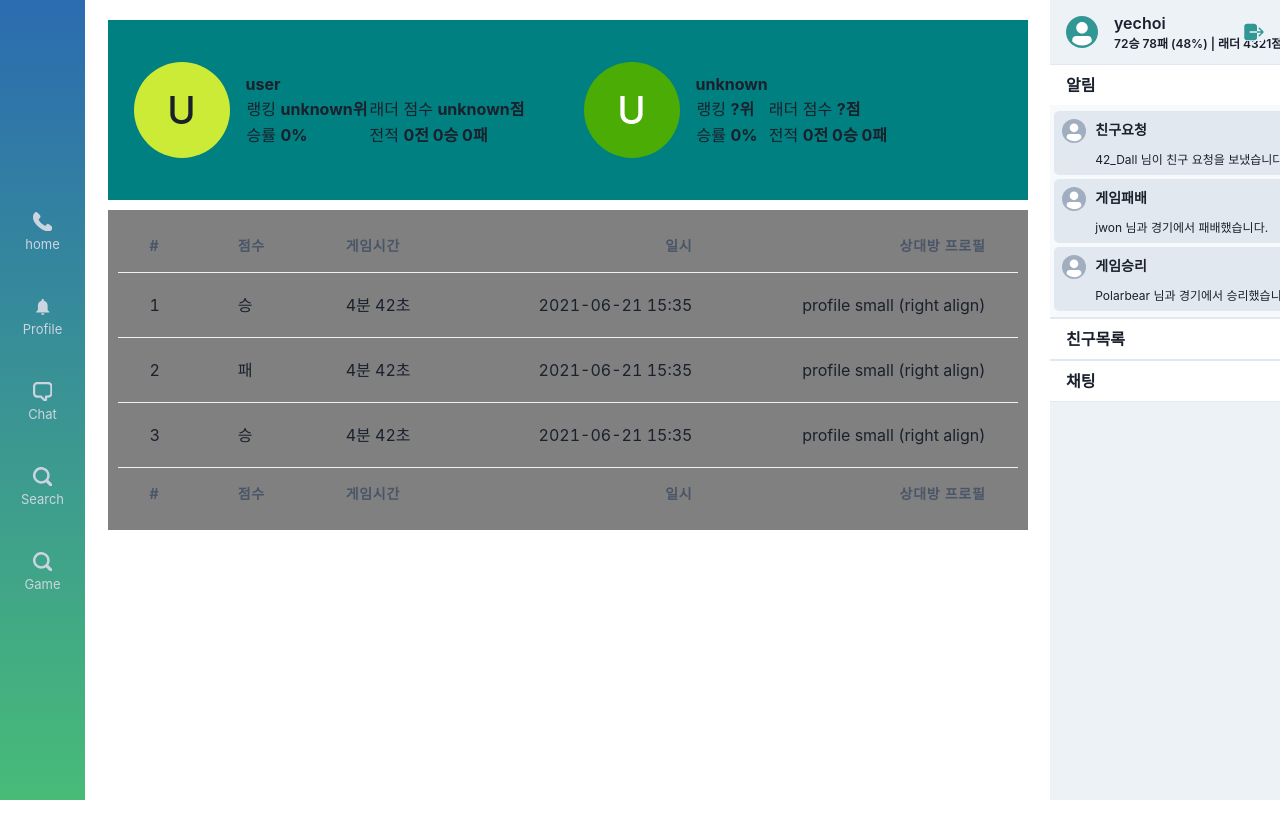
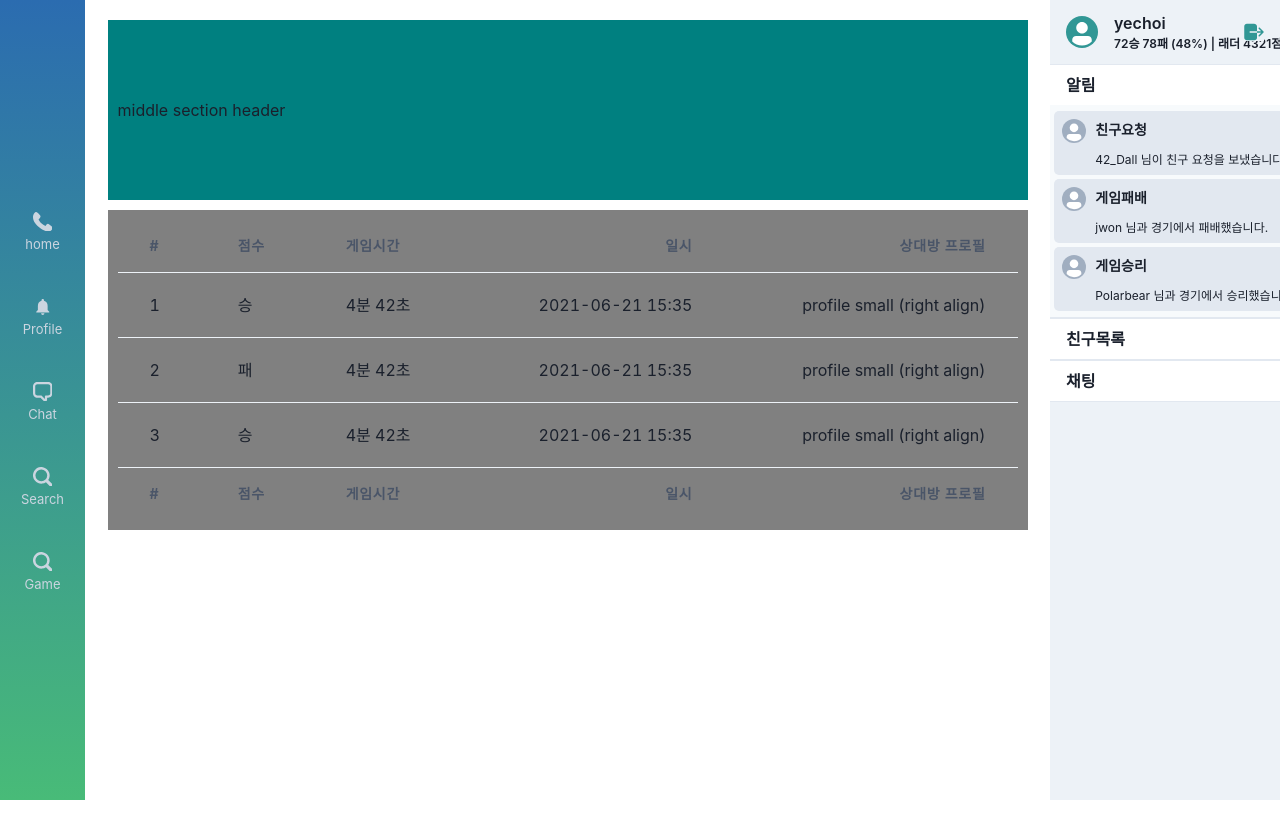
Before and after one commit to transcendence42/ft_transcendence, a React (Create React App) app in the folder front/: page /profile in a window 1280 px wide. Shown: the top 838 px of the page. Built offline with nearby package versions, Linux system fonts and the light colour scheme.

Commit message:
refactor: delete MiddleSectionHeader & add MainPageHeader

```diff
--- /dev/null
+++ b/front/src/UI/organisms/MainPageHeader/index.tsx
@@ -0,0 +1,19 @@
+import React from 'react';
+import MainButtons from '../../molecules/MainButtons';
+import ProfileLarge from '../../molecules/ProfileLarge';
+import { Box } from '@chakra-ui/react';
+
+const MainPageHeader = () => {
+  return (
+    <>
+      <Box width="50%">
+        <ProfileLarge />
+      </Box>
+      <Box width="50%">
+        <MainButtons />
+      </Box>
+    </>
+  );
+};
+
+export default MainPageHeader;
--- a/front/src/UI/organisms/MiddleSectionHeader/index.tsx
+++ /dev/null
@@ -1,46 +0,0 @@
-import React, { ReactNode } from 'react';
-import { Flex, Box } from '@chakra-ui/react';
-import ProfileLarge from '../../molecules/ProfileLarge';
-
-interface MiddleSectionHeaderProps {
-  name?: string;
-  imageSrc?: string;
-  ranking?: string;
-  ladderScore?: string;
-  winningPercentage?: number;
-  totalWin?: number;
-  totalLose?: number;
-  rightComponent?: ReactNode;
-}
-
-const dummyRightcomponent = <div>dummy right</div>;
-
-const MiddleSectionHeader = ({
-  name = 'user',
-  imageSrc = '',
-  ranking = 'unknown',
-  ladderScore = 'unknown',
-  winningPercentage = 0,
-  totalWin = 0,
-  totalLose = 0,
-  rightComponent = dummyRightcomponent,
-}: MiddleSectionHeaderProps) => {
-  return (
-    <Flex height="160px" flexDirection="row" alignItems="center">
-      <Box width="50%">
-        <ProfileLarge
-          name={name}
-          imageSrc={imageSrc}
-          ranking={ranking}
-          ladderScore={ladderScore}
-          winningPercentage={winningPercentage}
-          totalWin={totalWin}
-          totalLose={totalLose}
-        />
-      </Box>
-      <Box width="50%">{rightComponent}</Box>
-    </Flex>
-  );
-};
-
-export default MiddleSectionHeader;
--- a/front/src/pages/Main/index.tsx
+++ b/front/src/pages/Main/index.tsx
@@ -1,13 +1,12 @@
 import React from 'react';
 import MiddleSection from '../../templates/MiddleSection';
-import ProfileLarge from '../../UI/organisms/MiddleSectionHeader';
-import MainButtons from '../../UI/molecules/MainButtons';
 import GameCard from '../../UI/organisms/GameCard';
 import { DummyGameCardData } from '../../UI/organisms/GameCard/DummyGameCardData';
+import MainPageHeader from '../../UI/organisms/MainPageHeader';
 
 const Main: React.FC = () => {
   return (
-    <MiddleSection middleSectionHeader={<ProfileLarge rightComponent={<MainButtons />} />}>
+    <MiddleSection middleSectionHeader={<MainPageHeader />}>
       <GameCard playerA={DummyGameCardData.playerA} playerB={DummyGameCardData.playerB} />
     </MiddleSection>
   );
--- a/front/src/pages/Profile/index.tsx
+++ b/front/src/pages/Profile/index.tsx
@@ -1,12 +1,10 @@
 import React from 'react';
 import MiddleSectionTemplate from '../../templates/MiddleSection';
-import MiddleSectionHeader from '../../UI/organisms/MiddleSectionHeader';
-import ProfileLarge from '../../UI/molecules/ProfileLarge';
 import { Table, Thead, Tr, Td, Th, Tbody, Tfoot } from '@chakra-ui/react';
 
 const Profile: React.FC = () => {
   return (
-    <MiddleSectionTemplate middleSectionHeader={<MiddleSectionHeader rightComponent={<ProfileLarge />} />}>
+    <MiddleSectionTemplate>
       <Table variant="simple" size="lg" cellPadding="10px">
         <Thead>
           <Tr borderTop="3px" borderColor="blue.400">
--- a/front/src/templates/MiddleSection/index.tsx
+++ b/front/src/templates/MiddleSection/index.tsx
@@ -6,7 +6,7 @@ interface MiddleSectionTemplateProps {
   children?: ReactNode;
 }
 
-const dummyMiddleSectionHeader = <div>mainHeader</div>;
+const dummyMiddleSectionHeader = <div>middle section header</div>;
 const dummyContents = <div>contents</div>;
 
 const MiddleSectionTemplate = ({
@@ -15,7 +15,7 @@ const MiddleSectionTemplate = ({
 }: MiddleSectionTemplateProps) => {
   return (
     <Flex minH="100vh" width="920px" margin="20px" flexDirection="column">
-      <Box minH="180px" padding="10px" backgroundColor="teal">
+      <Box minH="180px" padding="10px" backgroundColor="teal" display="flex" alignItems="center">
         {middleSectionHeader}
       </Box>
       <Box marginTop="10px" padding="10px" backgroundColor="gray">
```
